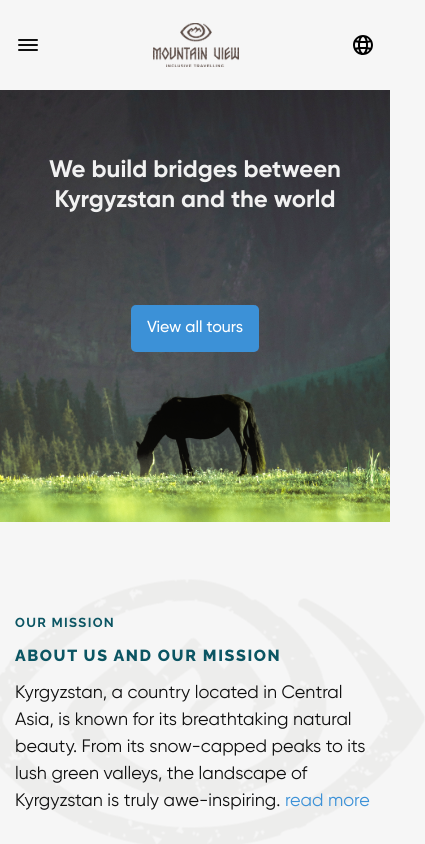
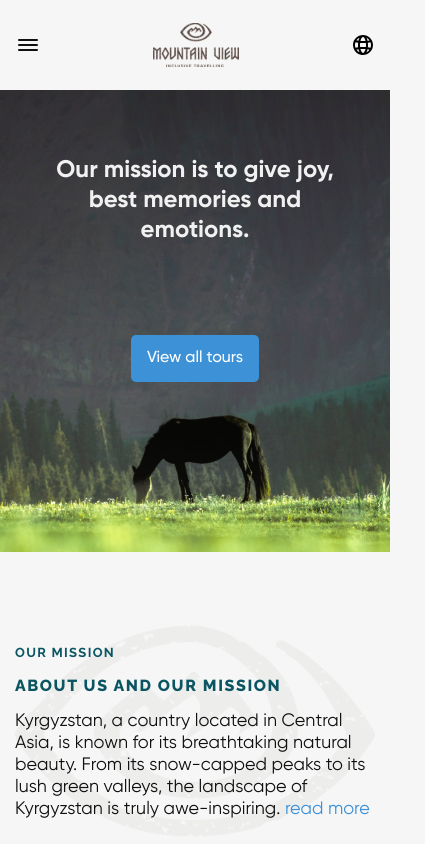
Before and after one commit to imka2006/buran, a React (Create React App) app: page / in a window 390 px wide. Shown: the top 844 px of the page, 425 px wide, since content can reach past the window. Built offline with nearby package versions, Linux system fonts and the light colour scheme.

Commit message:
fixed fixed and fixed

```diff
--- a/public/locales/English/translation.json
+++ b/public/locales/English/translation.json
@@ -5,7 +5,7 @@
     "listFour":"Photogallery",
     "listFive":"Reviews",
 
-    "heroTitle":"We build bridges between Kyrgyzstan and the world",
+    "heroTitle":"Our mission is to give joy, best memories and emotions.",
     "heroBtn":"View all tours",
 
     "missionName": "OUR MISSION",
--- a/public/locales/Russian/translation.json
+++ b/public/locales/Russian/translation.json
@@ -5,7 +5,7 @@
     "listFour": "Фотогалерея",
     "listFive": "Отзывы",
 
-    "heroTitle": "Мы наводим мосты между Кыргызстаном и миром",
+    "heroTitle": "Наша миссия - дарить радость, лучшие воспоминания и эмоции.",
     "heroBtn":"Посмотреть все туры",
 
     "missionTitle": "О нас и нашей миссии",
--- a/src/App.jsx
+++ b/src/App.jsx
@@ -152,7 +152,7 @@ function App() {
                 <Header />
                 <section className="hero">
                     <h1 className="hero-title">{t("heroTitle")}</h1>
-                    <a href="#" className="hero-btn btn">
+                    <a href="#popular" className="hero-btn btn">
                         {t("heroBtn")}
                     </a>
                 </section>
@@ -165,7 +165,6 @@ function App() {
                             alt="imgBlcok"
                             className="mission-block"
                         />
-                        <div className="mission-another">
                             <div className="mission-wrapper">
                                 <img src={missionFon} alt="fon" className="mission-fon" />
                                 <span className="mission-name">
@@ -200,7 +199,6 @@ function App() {
                                     </p>
                                 )}
                             </div>
-                        </div>
                     </div>
                 </div>
             </section>
@@ -481,7 +479,7 @@ function App() {
                         </p>
                     </div>
                     <a
-                        href="https://www.instagram.com/kettik.kg/"
+                        href="https://www.instagram.com/mountain.view.kg/"
                         target="_blank"
                         className="photo-btn btn"
                     >
--- a/src/components/Footer.jsx
+++ b/src/components/Footer.jsx
@@ -38,7 +38,7 @@ export const Footer = () => {
                     <div className="footer-cocial-wrapper">
                       <p className="footer-text">{t("footerText")}</p>
                       <ul className="footer-cocial">
-                            <li className="footer-cocial-item"><a href="https://www.instagram.com/" target="_blank" className="footer-cocial-link"><img src={instagram} alt="instagram" /></a></li>
+                            <li className="footer-cocial-item"><a href="https://www.instagram.com/mountain.view.kg/" target="_blank" className="footer-cocial-link"><img src={instagram} alt="instagram" /></a></li>
                             <li className="footer-cocial-item"><a href="https://www.twitch.tv/" target="_blank" className="footer-cocial-link"><img src={hz} alt="hz" /></a></li>
                             <li className="footer-cocial-item"><a href="https://www.youtube.com/" target="_blank" className="footer-cocial-link"><img src={youtube} alt="youtube" /></a></li>
                         </ul>
--- a/src/components/header/Burger.jsx
+++ b/src/components/header/Burger.jsx
@@ -24,7 +24,7 @@ const Burger = () => {
                 <li className="burger-item"><a href="#photo" className="burger-link">{t("listFour")}</a></li>
                 <li className="burger-item"><a href="#reviews" className="burger-link">{t("listFive")}</a></li>
                 <li className="burger-item burger-item-another">
-                <a href="https://www.instagram.com/" target="_blank" className="burger-cocial-link"><img src={instagram} alt="instagram" /></a>
+                <a href="https://www.instagram.com/mountain.view.kg/" target="_blank" className="burger-cocial-link"><img src={instagram} alt="instagram" /></a>
                 <a href="https://www.twitch.tv/" target="_blank" className="burger-cocial-link"><img src={hz} alt="hz" /></a>
                 <a href="https://www.youtube.com/" target="_blank" className="burger-cocial-link"><img src={youtube} alt="youtube" /></a>
                 </li>
--- a/src/components/header/Header.jsx
+++ b/src/components/header/Header.jsx
@@ -60,7 +60,7 @@ export const Header = () => {
                             </ul>
                         </div>
                         <ul className="header-cocial">
-                            <li className="header-cocial-item"><a href="https://www.instagram.com/" target="_blank" className="header-cocial-link"><img src={instagram} alt="instagram" /></a></li>
+                            <li className="header-cocial-item"><a href="https://www.instagram.com/mountain.view.kg/" target="_blank" className="header-cocial-link"><img src={instagram} alt="instagram" /></a></li>
                             <li className="header-cocial-item"><a href="https://www.twitch.tv/" target="_blank" className="header-cocial-link"><img src={hz} alt="hz" /></a></li>
                             <li className="header-cocial-item"><a href="https://www.youtube.com/" target="_blank" className="header-cocial-link"><img src={youtube} alt="youtube" /></a></li>
                         </ul>
--- a/src/scss/hero.scss
+++ b/src/scss/hero.scss
@@ -4,7 +4,7 @@
         font-weight: 700;
         font-size: 64px;
         color: #f1f1f1;
-        max-width: 813px;
+        max-width: 1000px;
         margin: 185px auto 0;
         text-align: center;
     }
@@ -23,19 +23,26 @@
     .hero {
         background: url(../img/hero/bg.png) no-repeat center;
         background-size: cover;
-        padding: 65px 0 170px;
+        padding: 65px 30px 170px;
         &-btn {
             display: block;
             margin: 90px auto 0;
         }
         &-title {
             margin: 0 auto;
+            font-size: 48px;
+            max-width: 750px;
         }
     }
 }
-@media screen and (max-width: 850px) {
+@media screen and (max-width: 715px) {
+    .hero {
+        padding-left:15px ;
+        padding-right: 15px; ;
+    }
     .hero-title {
-        font-size: 45px;
+        font-size: 30px;
+        max-width: 550px;
     }
 }
 @media screen and (max-width: 580px) {
--- a/src/scss/mission.scss
+++ b/src/scss/mission.scss
@@ -20,6 +20,7 @@
         left: 50%;
         top: 50%;
         transform: translate(-50%,-50%);
+        max-width: 100%;
     }
     &-name {
         font-weight: 700;
@@ -43,19 +44,10 @@
         font-size: 22px;
         color: #101010;
         max-width: 509px;
-        line-height: 150%;
         span {
             color: #3c91d7;
             cursor: pointer;
         }
-    }
-
-    &-another {
-        overflow: hidden;
-        height: 620px;
-        display: flex;
-        align-items: center;
-        justify-content: center;
     }
 }
 @media screen and (max-width: 1250px) {
```
